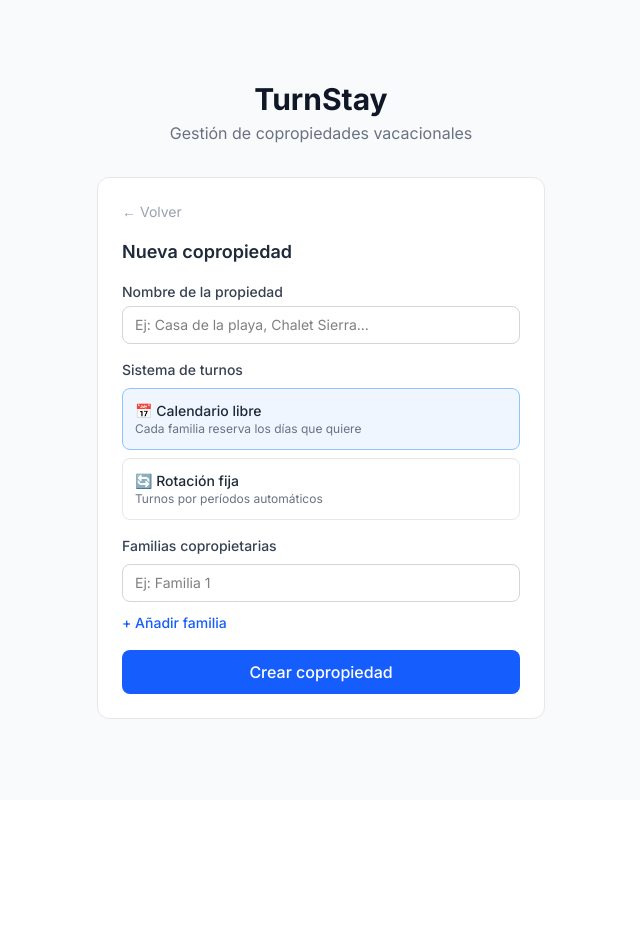
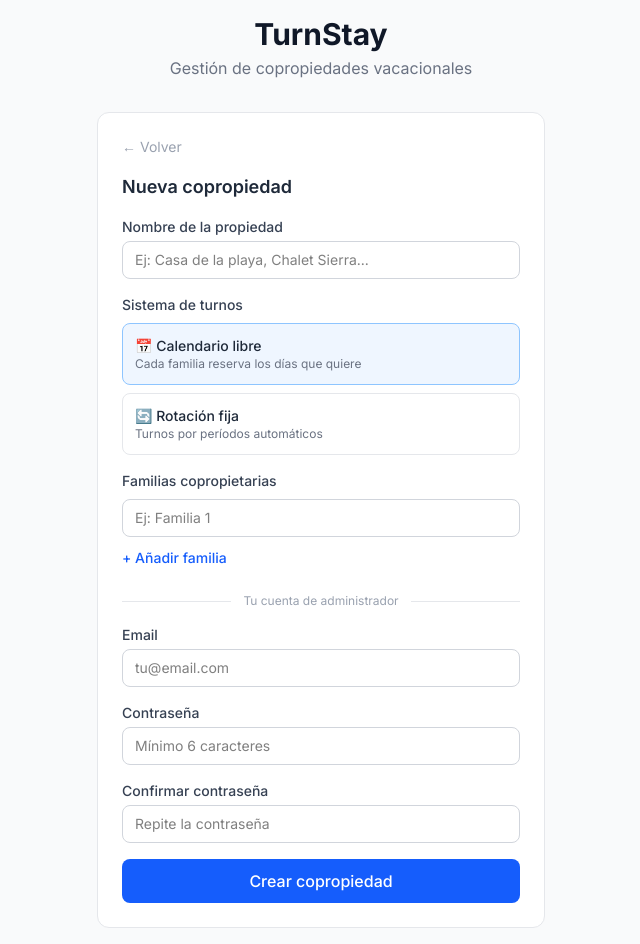
Before and after one commit to teresa11395/turnstay, a React (Vite) app: page /login in a window 1280 px wide. Both pictures are taken after a click on the button "Crear nueva copropiedad". Shown: the whole page, without its empty margins (319-959 px from the left). Before the commit the page ends 800 px from the top, so only its background shows below. Built offline with nearby package versions, Linux system fonts and the light colour scheme; no server answers.

Commit message:
feat(crear): formulario crear copropiedad incluye email y contraseña si no hay sesion

```diff
--- a/src/pages/LoginPage.tsx
+++ b/src/pages/LoginPage.tsx
@@ -32,6 +32,9 @@ export default function LoginPage() {
   const [nombre, setNombre] = useState('')
   const [familias, setFamilias] = useState<string[]>([''])
   const [sistemaTurnos, setSistemaTurnos] = useState<'rotacion' | 'calendario' | 'mixto'>('calendario')
+  const [emailCrear, setEmailCrear] = useState('')
+  const [passwordCrear, setPasswordCrear] = useState('')
+  const [passwordCrearConfirm, setPasswordCrearConfirm] = useState('')
   const [creando, setCreando] = useState(false)
   const enviandoRef = useRef(false)
 
@@ -99,13 +102,32 @@ export default function LoginPage() {
     const familiasValidas = familias.filter(f => f.trim())
     if (familiasValidas.length === 0) return setErrorLocal('Añade al menos una familia')
 
+    // Si no hay sesión, validar y crear cuenta primero
+    if (!user) {
+      if (!emailCrear.trim()) return setErrorLocal('El email es obligatorio')
+      if (passwordCrear.length < 6) return setErrorLocal('La contraseña debe tener al menos 6 caracteres')
+      if (passwordCrear !== passwordCrearConfirm) return setErrorLocal('Las contraseñas no coinciden')
+    }
+
     enviandoRef.current = true
     setCreando(true)
     setErrorLocal(null)
     try {
+      // Si no hay sesión, crear cuenta primero
+      if (!user) {
+        await createUserWithEmailAndPassword(auth, emailCrear.trim(), passwordCrear)
+        // Firebase Auth crea la sesión — esperamos a que el contexto se actualice
+        await new Promise(resolve => setTimeout(resolve, 500))
+      }
       await crearCopropiedad(nombre.trim(), familiasValidas, sistemaTurnos)
-    } catch (err) {
-      setErrorLocal('Error al crear la copropiedad')
+    } catch (err: any) {
+      if (err.code === 'auth/email-already-in-use') {
+        setErrorLocal('Ese email ya está registrado')
+      } else if (err.code === 'auth/invalid-email') {
+        setErrorLocal('El email no es válido')
+      } else {
+        setErrorLocal('Error al crear la copropiedad')
+      }
       enviandoRef.current = false
       setCreando(false)
     }
@@ -401,6 +423,50 @@ export default function LoginPage() {
                 </div>
               </div>
 
+              {/* Email y contraseña — solo si no hay sesión activa */}
+              {!user && (
+                <>
+                  <div className="flex items-center gap-3 pt-2">
+                    <div className="flex-1 h-px bg-gray-200" />
+                    <span className="text-xs text-gray-400">Tu cuenta de administrador</span>
+                    <div className="flex-1 h-px bg-gray-200" />
+                  </div>
+                  <div>
+                    <label className="block text-sm font-medium text-gray-700 mb-1">Email</label>
+                    <input
+                      type="email"
+                      value={emailCrear}
+                      onChange={e => setEmailCrear(e.target.value)}
+                      placeholder="tu@email.com"
+                      className="w-full px-3 py-2 border border-gray-300 rounded-lg focus:outline-none focus:ring-2 focus:ring-blue-500 text-sm"
+                      disabled={creando}
+                    />
+                  </div>
+                  <div>
+                    <label className="block text-sm font-medium text-gray-700 mb-1">Contraseña</label>
+                    <input
+                      type="password"
+                      value={passwordCrear}
+                      onChange={e => setPasswordCrear(e.target.value)}
+                      placeholder="Mínimo 6 caracteres"
+                      className="w-full px-3 py-2 border border-gray-300 rounded-lg focus:outline-none focus:ring-2 focus:ring-blue-500 text-sm"
+                      disabled={creando}
+                    />
+                  </div>
+                  <div>
+                    <label className="block text-sm font-medium text-gray-700 mb-1">Confirmar contraseña</label>
+                    <input
+                      type="password"
+                      value={passwordCrearConfirm}
+                      onChange={e => setPasswordCrearConfirm(e.target.value)}
+                      placeholder="Repite la contraseña"
+                      className="w-full px-3 py-2 border border-gray-300 rounded-lg focus:outline-none focus:ring-2 focus:ring-blue-500 text-sm"
+                      disabled={creando}
+                    />
+                  </div>
+                </>
+              )}
+
               {errorLocal && (
                 <p className="text-red-600 text-sm">{errorLocal}</p>
               )}
```
